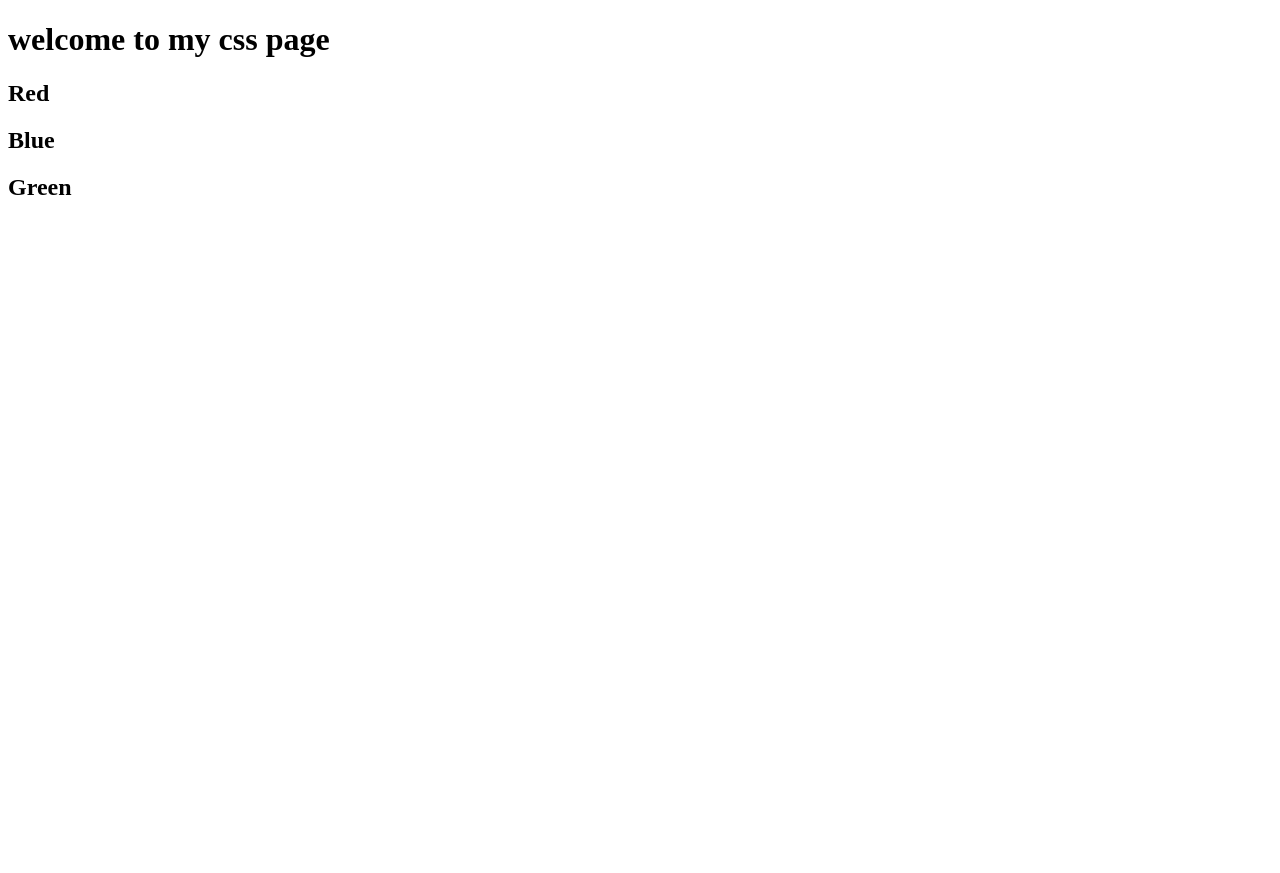
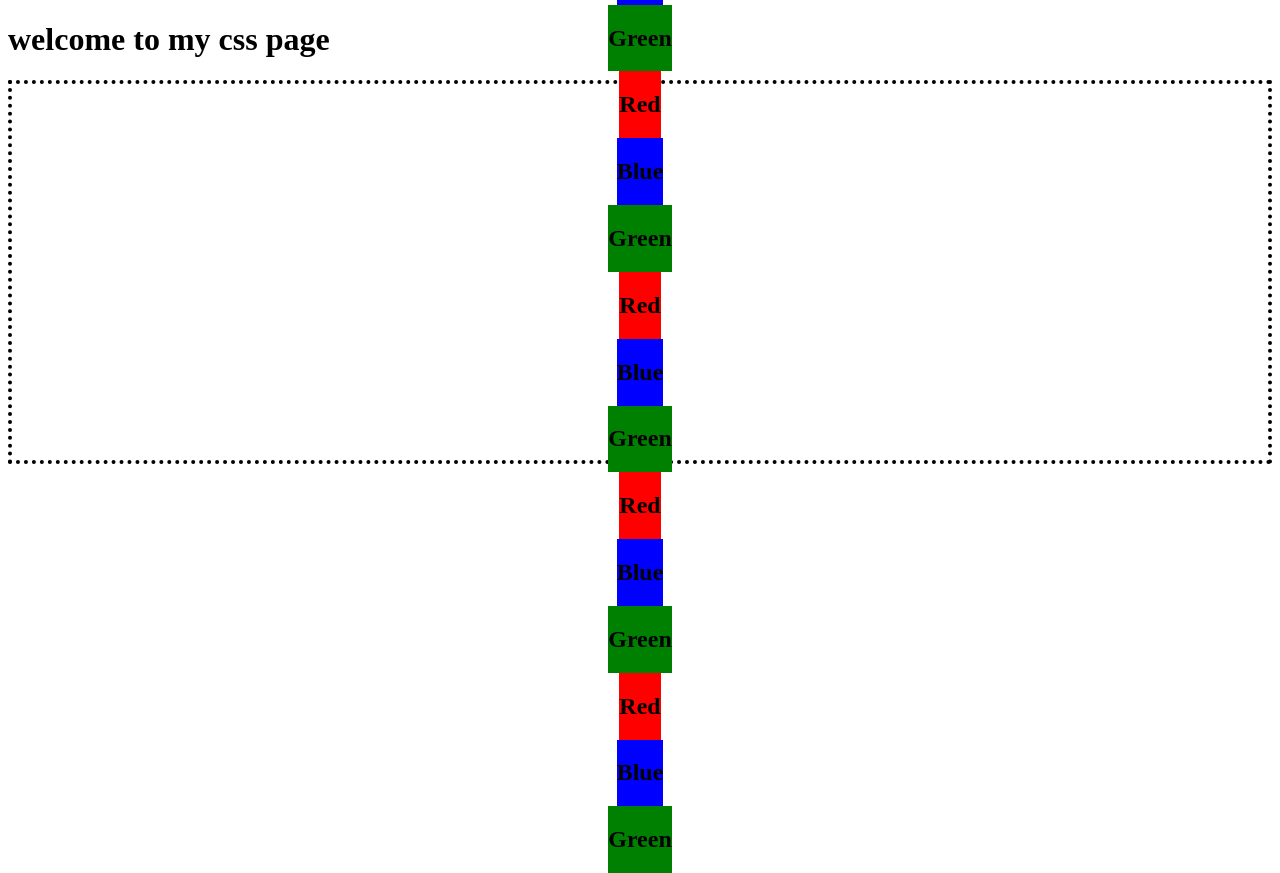
Before and after one commit to Moksh456/Full-stack-web-development-, a plain HTML site: page _ frontend-development-/CSS NOTES/example.html in a window 1280 px wide. Before the commit the page ends 800 px from the top, so only its background shows below. Drawn offline with Linux system fonts and the light colour scheme.

Commit message:
adding new css notes

```diff
--- a/_ frontend-development-/CSS NOTES/Main.css
+++ b/_ frontend-development-/CSS NOTES/Main.css
@@ -127,7 +127,7 @@ div:hover{
 
 }*/
 
- /*div{
+ div{
         display: flex;
     flex-direction: column;
     height: 47vh;
@@ -135,3 +135,12 @@ div:hover{
     border: 4px dotted;
     align-items: center;
  }
+ .gk{
+    background-color: red;
+ }
+ .Blue{
+    background-color: blue;
+ }
+ .Green{
+    background-color: green;
+ }
--- a/_ frontend-development-/CSS NOTES/example.html
+++ b/_ frontend-development-/CSS NOTES/example.html
@@ -170,6 +170,37 @@
         </section>
         <section class="Blue"><h1>Blue</h1></section>
         <section class="Green"><h2>Green</h2></section>
+
+         <section class="gk">
+            <h1>Red</h1>
+        </section>
+        <section class="Blue"><h1>Blue</h1></section>
+        <section class="Green"><h2>Green</h2></section>
+
+         <section class="gk">
+            <h1>Red</h1>
+        </section>
+        <section class="Blue"><h1>Blue</h1></section>
+        <section class="Green"><h2>Green</h2></section>
+
+         <section class="gk">
+            <h1>Red</h1>
+        </section>
+        <section class="Blue"><h1>Blue</h1></section>
+        <section class="Green"><h2>Green</h2></section>
+
+         <section class="gk">
+            <h1>Red</h1>
+        </section>
+        <section class="Blue"><h1>Blue</h1></section>
+        <section class="Green"><h2>Green</h2></section>
+
+         <section class="gk">
+            <h1>Red</h1>
+        </section>
+        <section class="Blue"><h1>Blue</h1></section>
+        <section class="Green"><h2>Green</h2></section>
+
 </div>
 
     <!--     <section>
```
Also changed, not shown: _ frontend-development-/CSS NOTES/css_notes.txt (+42 -3 lines).
